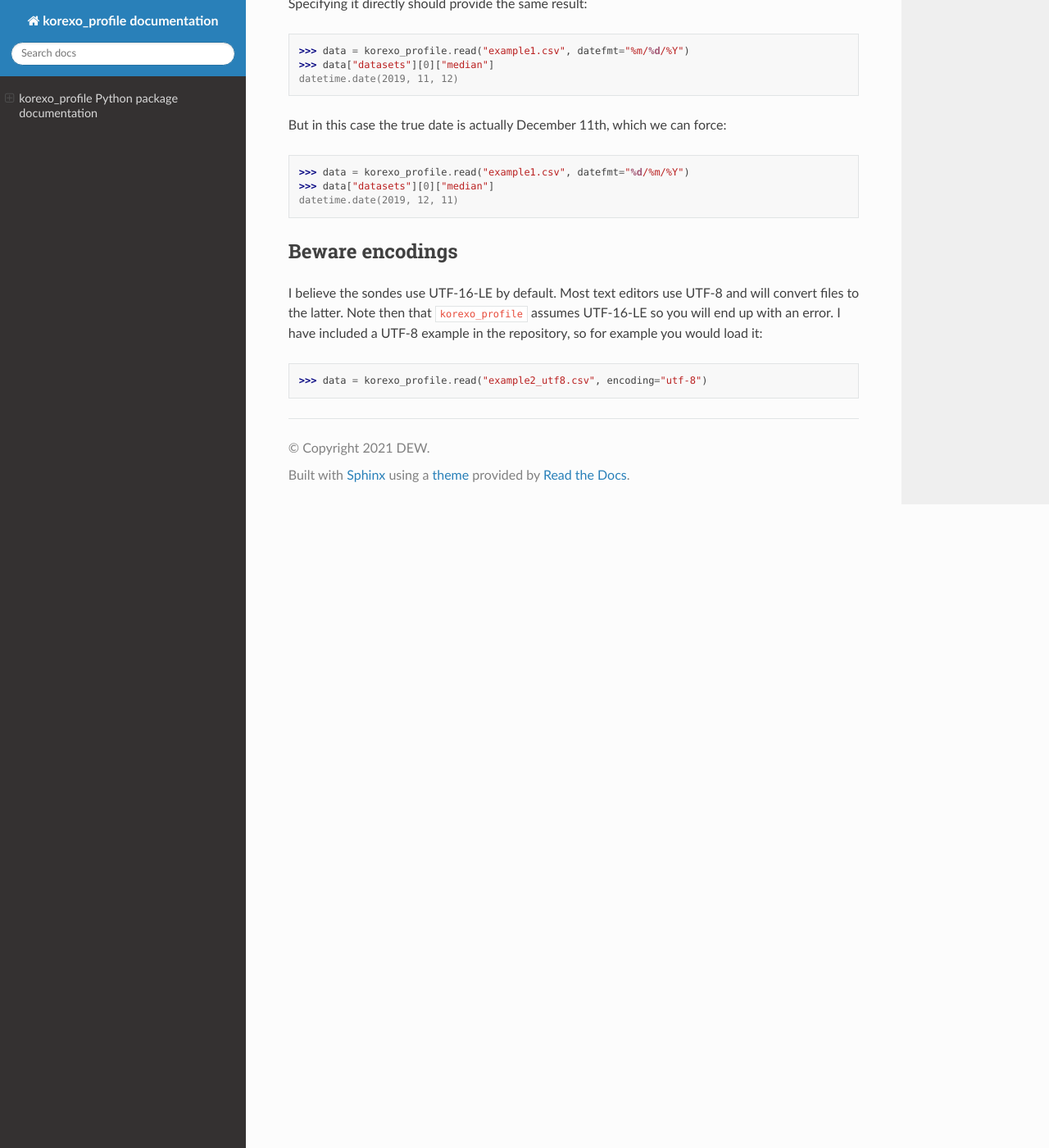
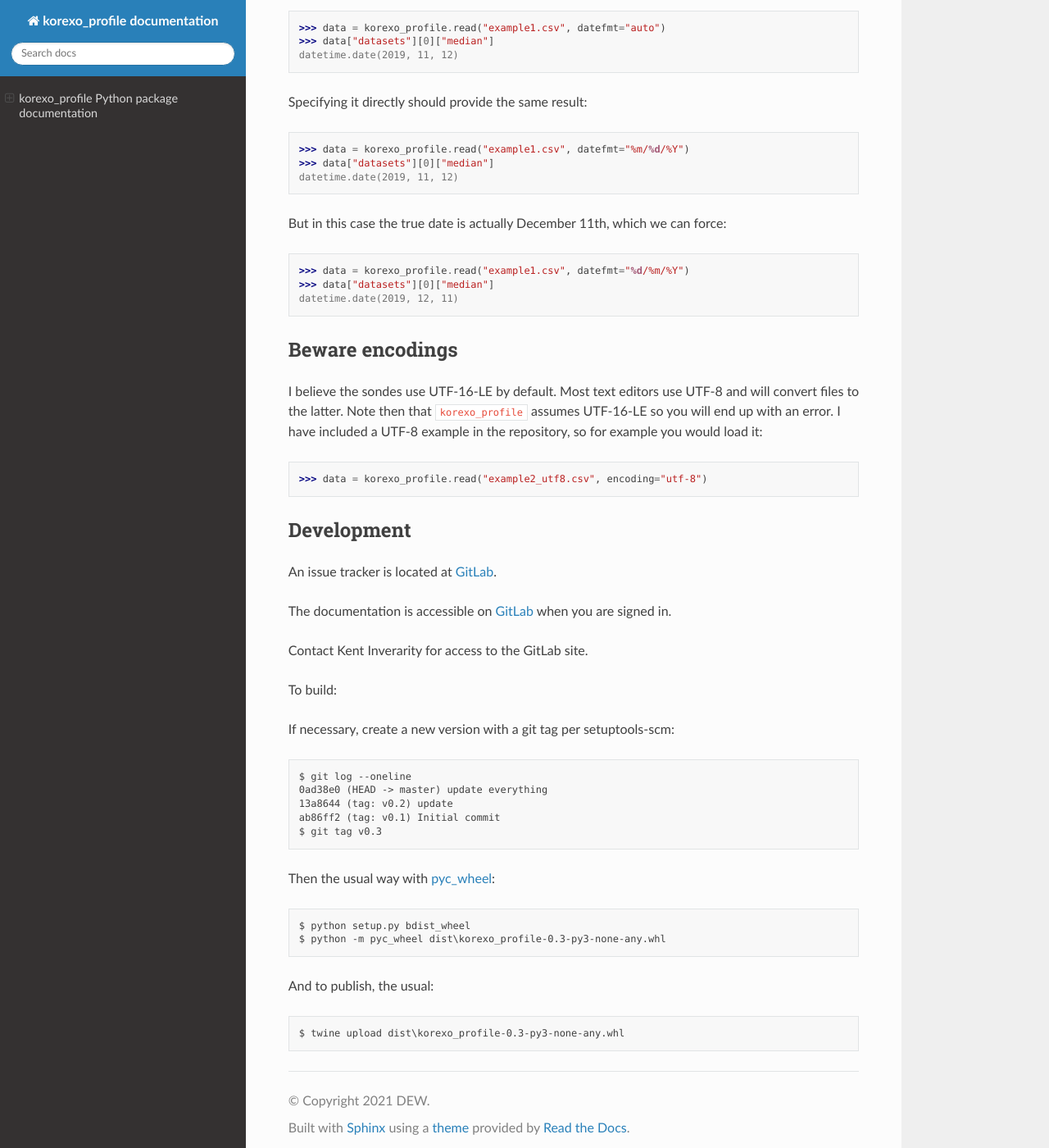
Before and after one commit to daanreijnders/korexo_profile, a Sphinx documentation site: the page built from docs/index.rst, in a window 1280 px wide and 1400 px high, scrolled down 4482 px. Shown: the whole window at 82% size. Built offline with Sphinx 7.4.7 and the Read the Docs theme 2.0.0, drawn with Linux system fonts in a browser that asks for light colours; some of the changed text lies outside the part shown.

Commit message:
update docs

```diff
--- a/docs/index.rst
+++ b/docs/index.rst
@@ -3,6 +3,11 @@
 
 This package contains Python code to load sonde profile CSV files produced
 by the KorEXO sondes.
+
+The source code is stored at `GitLab
+<https://gitlab.com/dew-waterscience/korexo_profile>`_.
+
+Contact Kent Inverarity for access to the GitLab site.
 
 .. contents:: :local:
 
@@ -256,3 +261,41 @@
 .. code-block::
 
   >>> data = korexo_profile.read("example2_utf8.csv", encoding="utf-8")
+
+Development
+------------
+
+An issue tracker is located at `GitLab
+<https://gitlab.com/dew-waterscience/korexo_profile>`_.
+
+
+The documentation is accessible on `GitLab
+<https://dew-waterscience.gitlab.io/korexo_profile>`_ when you are signed in.
+
+Contact Kent Inverarity for access to the GitLab site.
+
+To build:
+
+If necessary, create a new version with a git tag per setuptools-scm:
+
+.. code-block::
+
+  $ git log --oneline
+  0ad38e0 (HEAD -> master) update everything
+  13a8644 (tag: v0.2) update
+  ab86ff2 (tag: v0.1) Initial commit
+  $ git tag v0.3
+
+
+Then the usual way with `pyc_wheel <https://pyc-wheel.readthedocs.io/en/stable/>`_:
+
+.. code-block::
+
+  $ python setup.py bdist_wheel
+  $ python -m pyc_wheel dist\korexo_profile-0.3-py3-none-any.whl
+
+And to publish, the usual:
+
+.. code-block::
+
+  $ twine upload dist\korexo_profile-0.3-py3-none-any.whl
```
